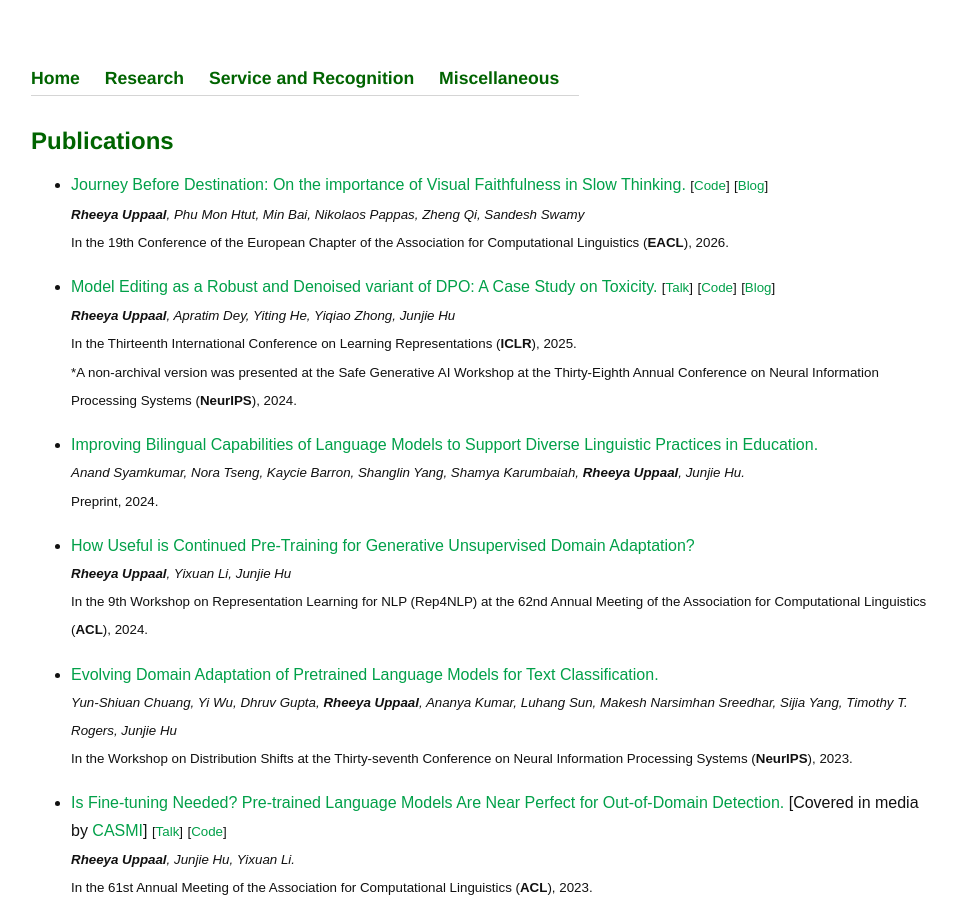
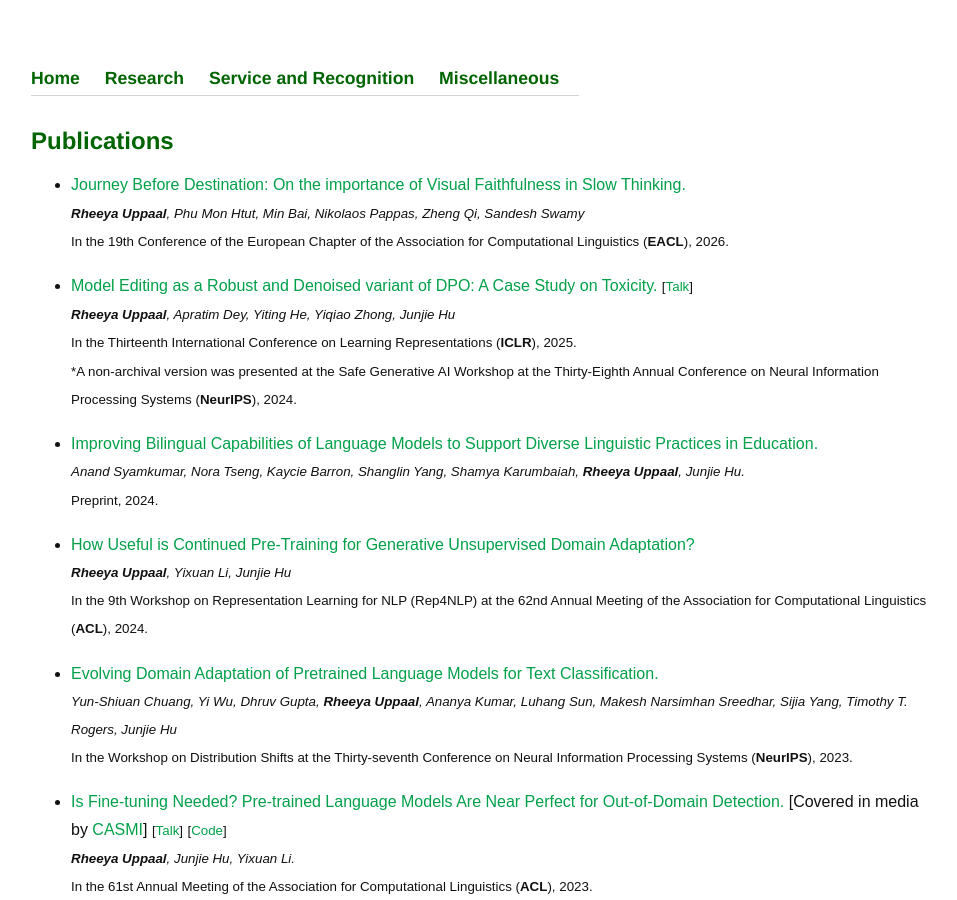
Before and after one commit to Uppaal/Uppaal.github.io, a Jekyll site: the page built from publications.html, in a window 1280 px wide and 900 px high. Shown: the whole window, without its empty margins (161-1118 px from the left). Built offline with Jekyll 4.4.1, drawn with Linux system fonts in a browser that asks for light colours.

Commit message:
Update publication links and details in HTML

```diff
--- a/publications.html
+++ b/publications.html
@@ -15,9 +15,9 @@ title: Publications
 
 	<h1>Publications</h1>
 	<ul>
-	<li><a href="https://arxiv.org/abs/2512.12218">Journey Before Destination: On the importance of Visual Faithfulness in Slow Thinking.</a> <small>[<a href="">Code</a>]</small> <small>[<a href="https://uppaal.github.io/projects/visual-faithfulness/journey-before-destination.html">Blog</a>]</small><br><small><i><b>Rheeya Uppaal</b>, Phu Mon Htut, Min Bai, Nikolaos Pappas, Zheng Qi, Sandesh Swamy</i><br>In the 19th Conference of the European Chapter of the Association for Computational Linguistics (<b>EACL</b>), 2026.</small></li>
+	<li><a href="https://uppaal.github.io/projects/visual-faithfulness/journey-before-destination.html">Journey Before Destination: On the importance of Visual Faithfulness in Slow Thinking.</a> <br><small><i><b>Rheeya Uppaal</b>, Phu Mon Htut, Min Bai, Nikolaos Pappas, Zheng Qi, Sandesh Swamy</i><br>In the 19th Conference of the European Chapter of the Association for Computational Linguistics (<b>EACL</b>), 2026.</small></li>
 
-	<li><a href="https://arxiv.org/abs/2405.13967">Model Editing as a Robust and Denoised variant of DPO: A Case Study on Toxicity.</a> <small>[<a href="https://www.youtube.com/watch?v=SvIl4tXo66E">Talk</a>]</small> <small>[<a href="https://github.com/Uppaal/detox-edit">Code</a>]</small> <small>[<a href="https://uppaal.github.io/projects/profs/profs.html">Blog</a>]</small> <br><small><i><b>Rheeya Uppaal</b>, Apratim Dey, Yiting He, Yiqiao Zhong, Junjie Hu</i><br>In the Thirteenth International Conference on Learning Representations (<b>ICLR</b>), 2025.<br>*A non-archival version was presented at the Safe Generative AI Workshop at the Thirty-Eighth Annual Conference on Neural Information Processing Systems (<b>NeurIPS</b>), 2024.</small></li>
+	<li><a href="https://uppaal.github.io/projects/profs/profs.html">Model Editing as a Robust and Denoised variant of DPO: A Case Study on Toxicity.</a> <small>[<a href="https://www.youtube.com/watch?v=SvIl4tXo66E">Talk</a>]</small><br><small><i><b>Rheeya Uppaal</b>, Apratim Dey, Yiting He, Yiqiao Zhong, Junjie Hu</i><br>In the Thirteenth International Conference on Learning Representations (<b>ICLR</b>), 2025.<br>*A non-archival version was presented at the Safe Generative AI Workshop at the Thirty-Eighth Annual Conference on Neural Information Processing Systems (<b>NeurIPS</b>), 2024.</small></li>
 
 	<li><a href="https://arxiv.org/abs/2411.04308">Improving Bilingual Capabilities of Language Models to Support Diverse Linguistic Practices in Education.</a> <br><small><i>Anand Syamkumar, Nora Tseng, Kaycie Barron, Shanglin Yang, Shamya Karumbaiah, <b>Rheeya Uppaal</b>, Junjie Hu.</i><br>Preprint, 2024.</small></li>
 
```
